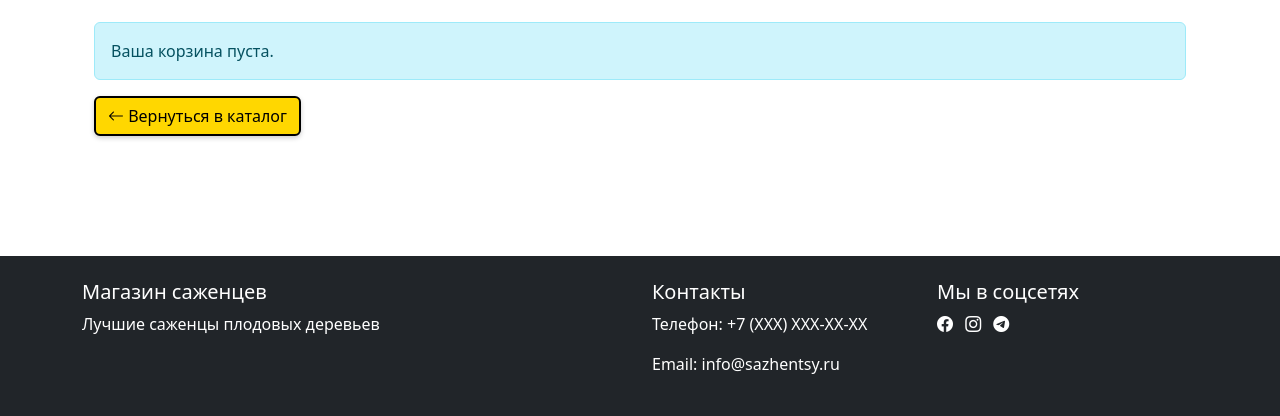
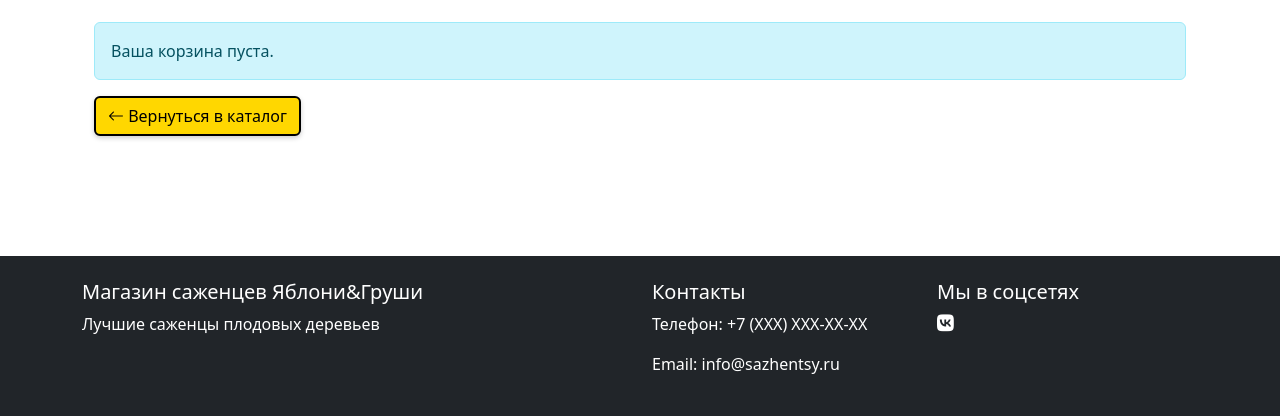
Before and after one commit to fitnesssensei/yabloni, a Django app: page /cart/ in a window 1280 px wide. Shown: the part 552-968 px from the top of the page. Run offline with Django 5.2, Linux system fonts and the light colour scheme.

Commit message:
иконка ВК

```diff
--- a/templates/base/base.html
+++ b/templates/base/base.html
@@ -10,6 +10,7 @@
     <title>{% block title %}Магазин саженцев ЯБЛОНИ & ГРУШИ{% endblock %}</title>
     <link href="https://cdn.jsdelivr.net/npm/bootstrap@5.3.0/dist/css/bootstrap.min.css" rel="stylesheet">
     <link rel="stylesheet" href="https://cdn.jsdelivr.net/npm/bootstrap-icons@1.11.1/font/bootstrap-icons.css">
+    <link rel="stylesheet" href="https://cdnjs.cloudflare.com/ajax/libs/font-awesome/6.0.0/css/all.min.css">
     <link rel="stylesheet" href="{% static 'css/style.css' %}">
 </head>
 <body>
--- a/templates/base/footer.html
+++ b/templates/base/footer.html
@@ -2,7 +2,7 @@
     <div class="container">
         <div class="row">
             <div class="col-md-6">
-                <h5>Магазин саженцев</h5>
+                <h5>Магазин саженцев Яблони&Груши</h5>
                 <p>Лучшие саженцы плодовых деревьев</p>
             </div>
             <div class="col-md-3">
@@ -13,9 +13,13 @@
             <div class="col-md-3">
                 <h5>Мы в соцсетях</h5>
                 <div class="social-links">
-                    <a href="#" class="text-white me-2"><i class="bi-facebook"></i></a>
-                    <a href="#" class="text-white me-2"><i class="bi-instagram"></i></a>
-                    <a href="#" class="text-white me-2"><i class="bi-telegram"></i></a>
+                    <a href="#" class="text-white me-2"><i class="fab fa-vk" style="font-size: 1.2rem;"></i></a>
+
+                    <!--             иконки соцсетей
+                    <a href="#" class="text-white me-2"><i class="bi bi-facebook"></i></a>
+                    <a href="#" class="text-white me-2"><i class="bi bi-instagram"></i></a>
+                    <a href="#" class="text-white me-2"><i class="bi bi-telegram"></i></a>
+                    -->
                 </div>
             </div>
         </div>
```
Also changed, not shown: readme.txt.
